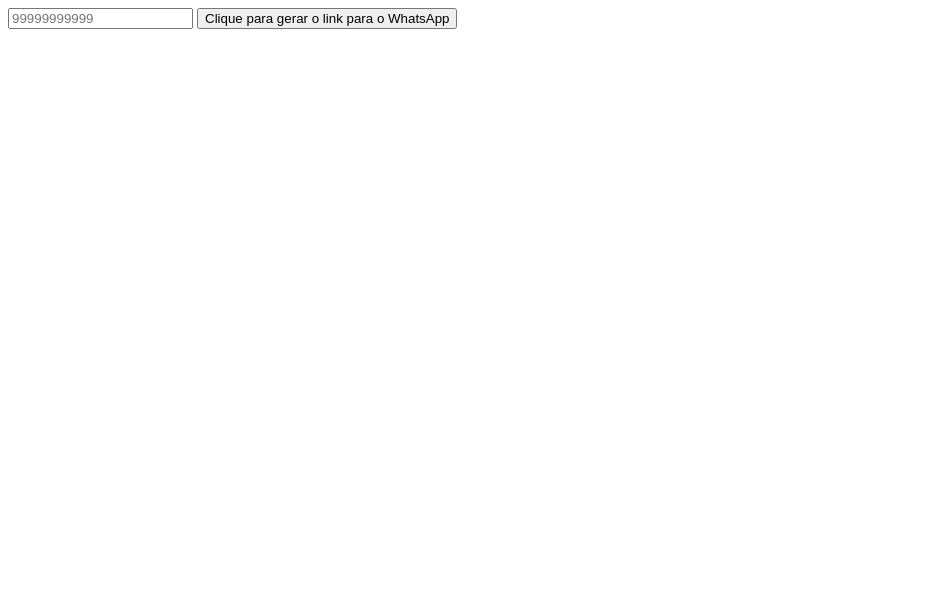
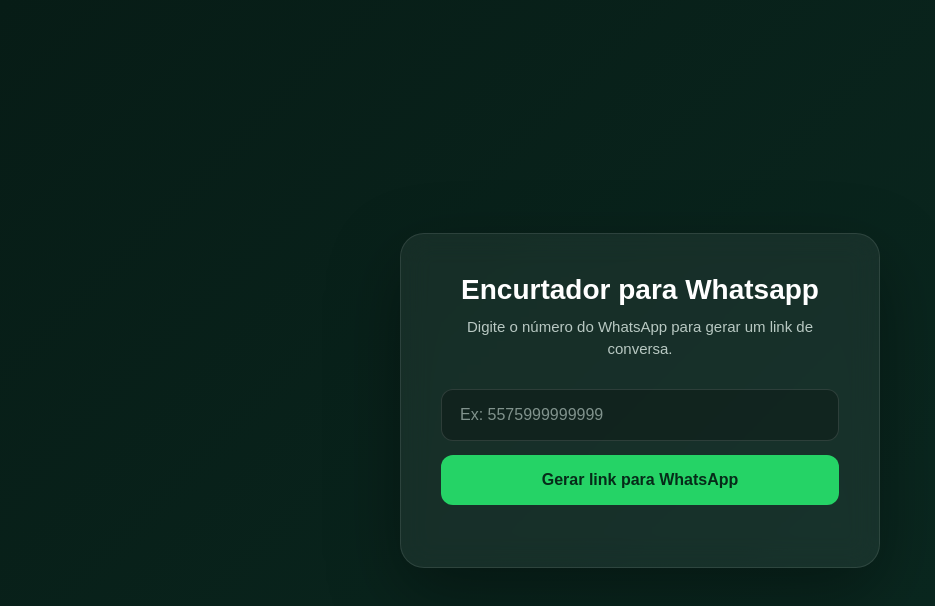
Before and after one commit to caiocavalcantepsc/Encurtador-whatsapp, a plain HTML site: page index.html in a window 1280 px wide. Shown: the whole page, without its empty margins (0-935 px from the left). Drawn offline with Linux system fonts and the light colour scheme.

Commit message:
Update index.html

```diff
--- a/index.html
+++ b/index.html
@@ -1,27 +1,181 @@
 <!DOCTYPE html>
-<html lang="en">
+<html lang="pt-BR">
 <head>
     <meta charset="UTF-8">
     <meta name="viewport" content="width=device-width, initial-scale=1.0">
-    <title>Document</title>
+
+    <title>Gerador de Link WhatsApp</title>
+
+    <style>
+        * {
+            margin: 0;
+            padding: 0;
+            box-sizing: border-box;
+        }
+
+        body {
+            min-height: 100vh;
+            display: flex;
+            justify-content: center;
+            align-items: center;
+            padding: 20px;
+
+            font-family: Arial, Helvetica, sans-serif;
+            background: linear-gradient(135deg, #071c16, #0b2b22);
+            color: white;
+        }
+
+        .container {
+            width: 100%;
+            max-width: 480px;
+            padding: 40px;
+            text-align: center;
+
+            background: rgba(255, 255, 255, 0.06);
+            border: 1px solid rgba(255, 255, 255, 0.1);
+            border-radius: 24px;
+
+            box-shadow: 0 25px 70px rgba(0, 0, 0, 0.35);
+            backdrop-filter: blur(15px);
+        }
+
+        h1 {
+            font-size: 28px;
+            margin-bottom: 10px;
+        }
+
+        .descricao {
+            color: #b9c9c3;
+            font-size: 15px;
+            line-height: 1.5;
+            margin-bottom: 28px;
+        }
+
+        input {
+            width: 100%;
+            padding: 16px 18px;
+
+            border: 1px solid rgba(255,255,255,0.12);
+            border-radius: 12px;
+
+            background: rgba(0,0,0,0.25);
+            color: white;
+
+            font-size: 16px;
+            outline: none;
+            transition: .3s;
+        }
+
+        input::placeholder {
+            color: #81938d;
+        }
+
+        input:focus {
+            border-color: #25d366;
+            box-shadow: 0 0 0 3px rgba(37,211,102,.12);
+        }
+
+        button {
+            width: 100%;
+            margin-top: 14px;
+            padding: 16px;
+
+            border: none;
+            border-radius: 12px;
+
+            background: #25d366;
+            color: #062b19;
+
+            font-size: 16px;
+            font-weight: bold;
+
+            cursor: pointer;
+            transition: .25s;
+        }
+
+        button:hover {
+            background: #20bd5a;
+            transform: translateY(-2px);
+            box-shadow: 0 10px 25px rgba(37,211,102,.25);
+        }
+
+        #resultado {
+            margin-top: 22px;
+        }
+
+        #resultado a {
+            display: block;
+            padding: 14px;
+
+            border-radius: 12px;
+
+            background: rgba(37,211,102,.1);
+            border: 1px solid rgba(37,211,102,.25);
+
+            color: #25d366;
+            text-decoration: none;
+            font-weight: bold;
+
+            transition: .25s;
+        }
+
+        #resultado a:hover {
+            background: #25d366;
+            color: #062b19;
+        }
+
+        @media (max-width: 500px) {
+            .container {
+                padding: 30px 22px;
+            }
+
+            h1 {
+                font-size: 24px;
+            }
+        }
+    </style>
 </head>
 
 <body>
 
-    <input placeholder="99999999999" type="text" id="in">
+    <div class="container">
 
-    <button onclick="put()">
-        Clique para gerar o link para o WhatsApp
-    </button>
 
-    <div id="resultado"></div>
+        <h1>Encurtador para Whatsapp</h1>
+
+        <p class="descricao">
+            Digite o número do WhatsApp para gerar um link de conversa.
+        </p>
+
+        <input
+            placeholder="Ex: 5575999999999"
+            type="text"
+            id="in"
+        >
+
+        <button onclick="put()">
+            Gerar link para WhatsApp
+        </button>
+
+        <div id="resultado"></div>
+
+    </div>
 
     <script>
         var tel = document.getElementById("in");
 
         function put() {
+
+            var numero = tel.value.replace(/\D/g, "");
+
+            if (!numero.startsWith("55")) {
+                numero = "55" + numero;
+            }
+
             document.getElementById("resultado").innerHTML =
-                `<a href="https://wa.me/${tel.value}">Abrir WhatsApp</a>`;
+                `<a href="https://wa.me/${numero}" target="_blank">
+                    Abrir conversa no WhatsApp →
+                </a>`;
         }
     </script>
 
```
